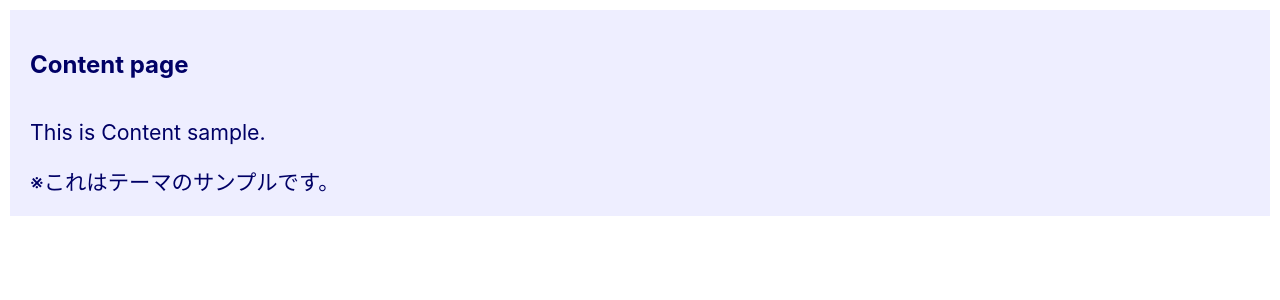
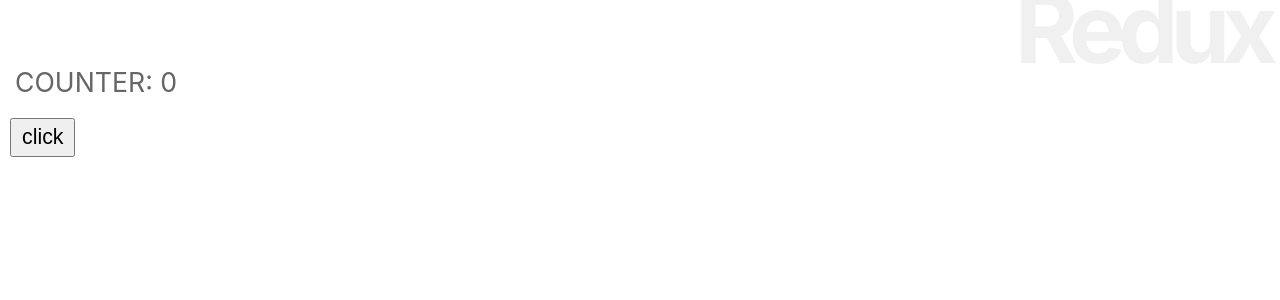
Before and after one commit to wkym4a/react_study, a React (Create React App) app: page / in a window 1280 px wide. Shown: the top 300 px of the page. Built offline with nearby package versions, Linux system fonts and the light colour scheme.

Commit message:
209p、4-1まで

```diff
--- a/src/App.js
+++ b/src/App.js
@@ -1,64 +1,89 @@
 
 import React, { Component } from 'react';
-import Rect from './Rect';
+import { connect } from 'react-redux';
 import './App.css';
 
 
-let theme = {
-  light:{
-    backgroundColor:"#eef",
-    color:"#006",
-    padding:"10px",
-  },
-  dark:{
-    backgroundColor:"#006",
-    color:"#eef",
-    padding:"10px",
-  }
-};
+// ステートのマッピング
+function mappingState(state) {
+  return state;
+}
 
 
-const ThemeContext = React.createContext(theme.light); //★
+// Appコンポーネント
+class App extends Component {
 
 
-class App extends Component {
-  static contextType = ThemeContext;
-
+  // constructor(props){
+  //   super(props);
+  // }
 
   render() {
     return (
-      <div style={this.context}>
-        <Title value="Content page" />
-        <Message value="This is Content sample." />
-        <Message value="※これはテーマのサンプルです。" />
+      <div>
+        <h1>Redux</h1>
+        <Message />
+        <Button />
       </div>
     );
   }
 }
+// ストアのコネクト
+App = connect()(App);
 
 
-class Title extends Component {
-  static contextType = ThemeContext;
+// メッセージ表示のコンポーネント
+class Message extends Component {
+  style = {
+    fontSize:"20pt",
+    padding:"20px 5px"
+  }
+
+  render(){
+    return (
+      <p style={this.style}>
+        {this.props.message}: {this.props.counter}
+      </p>
+    );
+  }
+}
+// ストアのコネクト
+Message = connect(mappingState)(Message);
+
+
+//
+class Button extends Component {
+  style = {
+    fontSize:"16pt",
+    padding:"5px 10px"
+  }
+
+  constructor(props){
+    super(props);
+    this.doAction = this.doAction.bind(this);
+  }
+
+  // ボタンクリックでディスパッチを実行
+  doAction(e){
+    if (e.shiftKey){
+      this.props.dispatch({ type:'DECREMENT' });
+    } else {
+      this.props.dispatch({ type:'INCREMENT' });
+    }
+  }
 
 
   render(){
     return (
-      <h2 style={this.context}>{this.props.value}</h2>
+      <button style={this.style}
+          onClick={this.doAction}>
+        click
+      </button>
     );
   }
 }
-
-
-class Message extends Component {
-  static contextType = ThemeContext;
-
-
-  render(){
-    return (
-        <p  style={this.context}>{this.props.value}</p>
-    );
-  }
-}
+// ストアのコネクト
+Button = connect()(Button);
 
 
 export default App;
--- a/src/index.js
+++ b/src/index.js
@@ -1,15 +1,45 @@
 import React from 'react';
 import ReactDOM from 'react-dom';
+import { createStore, combineReducers } from 'redux';
+import { Provider } from 'react-redux';
 import './index.css';
 import App from './App';
-// import {App2} from './App';
-import * as serviceWorker from './serviceWorker';
 
+
+// ステートの値
+let state_value = {
+    counter:0,
+    message:"COUNTER"
+}
+
+
+// レデューサー
+function counter( state = state_value, action) {
+    switch (action.type) {
+        case 'INCREMENT':
+        return {
+            counter:state.counter + 1,
+            message:"INCREMENT"
+        };
+        case 'DECREMENT':
+        return {
+            counter:state.counter - 1,
+            message:"DECREMENT"
+        };
+        default:
+        return state;
+    }
+}
+
+
+// ストアを作成
+let store = createStore(counter);
+
+
+// 表示をレンダリング
 ReactDOM.render(
-  <App/>,document.getElementById('root')
+    <Provider store={store}>
+        <App />
+    </Provider>,
+    document.getElementById('root')
 );
-
-// If you want your app to work offline and load faster, you can change
-// unregister() to register() below. Note this comes with some pitfalls.
-// Learn more about service workers: https://bit.ly/CRA-PWA
-serviceWorker.unregister();
```
Also changed, not shown: package.json (+7 -1 lines), 1 other file (tests, documents, lock files or other folders).
